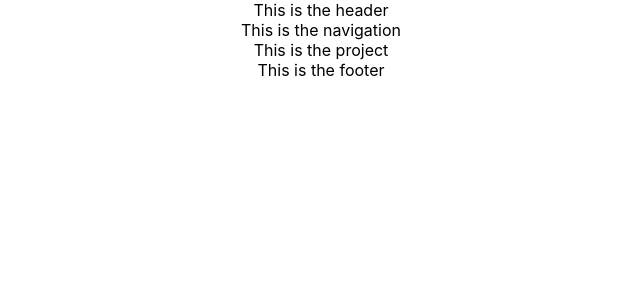
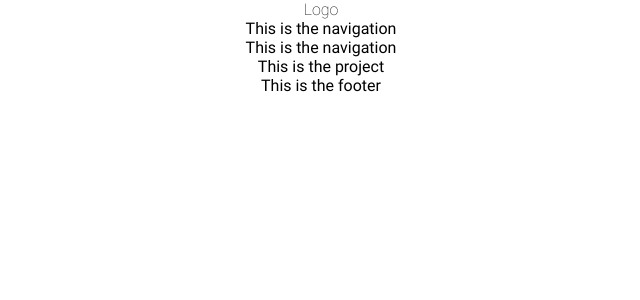
Before and after one commit to GrohTech/react-portfolio, a React (Create React App) app: page / in a window 1280 px wide. Shown: the top 300 px of the page, without its empty margins (319-959 px from the left). Built offline with nearby package versions, Linux system fonts and the light colour scheme.

Commit message:
add custom fonts, import Header.css to Header component

```diff
--- /dev/null
+++ b/src/components/Header/Header.css
@@ -0,0 +1,3 @@
+.header-logo {
+    font-family: RobotoThin;
+}
--- a/src/components/Header/index.js
+++ b/src/components/Header/index.js
@@ -1,9 +1,16 @@
 import React from 'react';
+import Navigation from '../Navigation';
+import './Header.css';
 
 const Header = () => {
     return(
-        <section>
-            This is the header
+        <section className="header">
+                <section className="header-logo">
+                    Logo
+                </section>
+                <section className="header-nav">
+                    <Navigation />
+                </section>
         </section>
     )
 
--- a/src/components/Navigation/index.js
+++ b/src/components/Navigation/index.js
@@ -1,6 +1,7 @@
 import React from 'react';
 
 const Navigation = () => {
+
     return(
         <section>
             This is the navigation
--- a/src/index.css
+++ b/src/index.css
@@ -1,6 +1,6 @@
 body {
   margin: 0;
-  font-family: -apple-system, BlinkMacSystemFont, 'Segoe UI', 'Roboto', 'Oxygen',
+  font-family: 'RobotoRegular', 'Segoe UI', 'Roboto', 'Oxygen',
     'Ubuntu', 'Cantarell', 'Fira Sans', 'Droid Sans', 'Helvetica Neue',
     sans-serif;
   -webkit-font-smoothing: antialiased;
@@ -11,3 +11,13 @@ code {
   font-family: source-code-pro, Menlo, Monaco, Consolas, 'Courier New',
     monospace;
 }
+
+@font-face {
+  font-family: 'RobotoRegular';
+  src: url(./fonts/Roboto-Regular.ttf);
+}
+
+@font-face {
+  font-family: 'RobotoThin';
+  src: url(./fonts/Roboto-Thin.ttf);
+}
```
Also changed, not shown: src/fonts/Roboto-Regular.ttf (added), src/fonts/Roboto-Thin.ttf (added).
